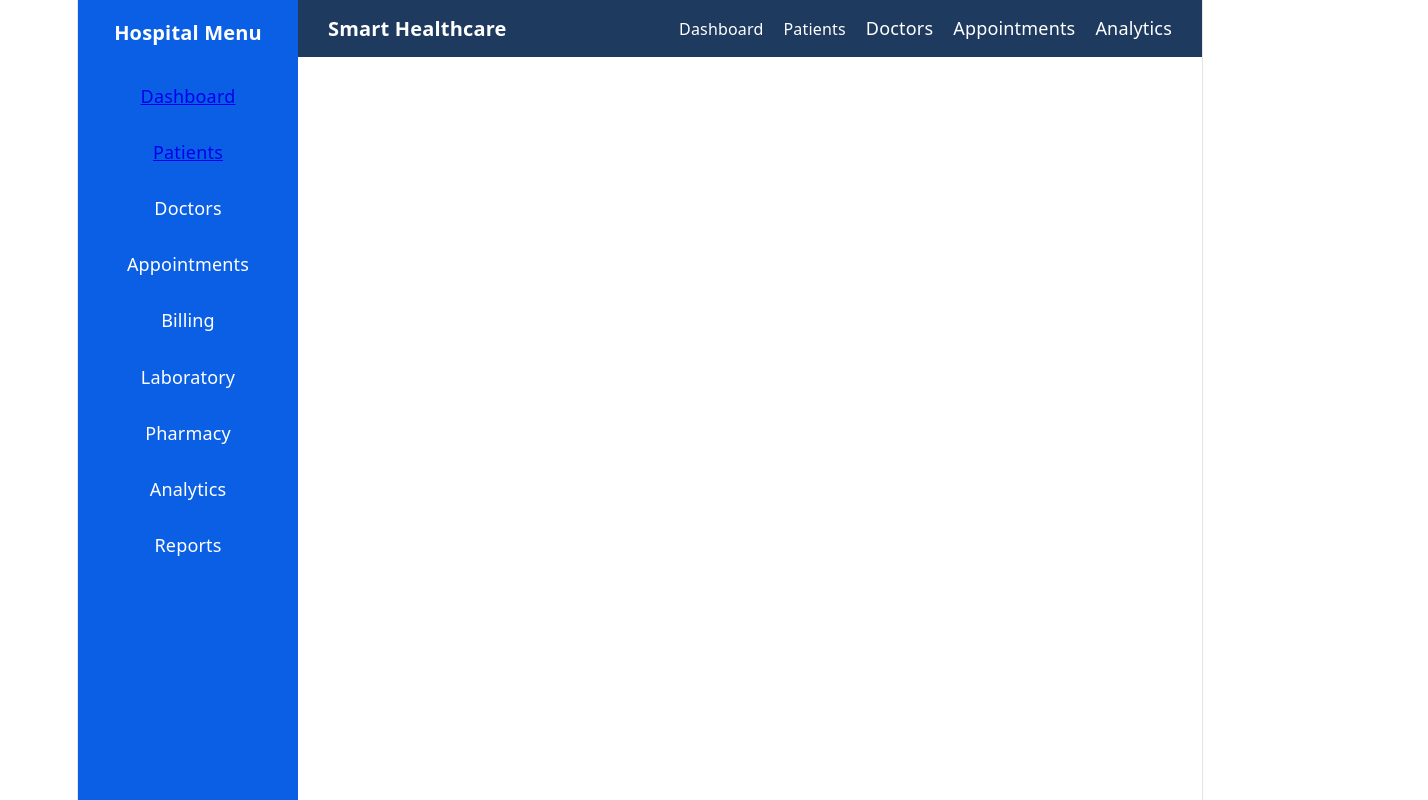
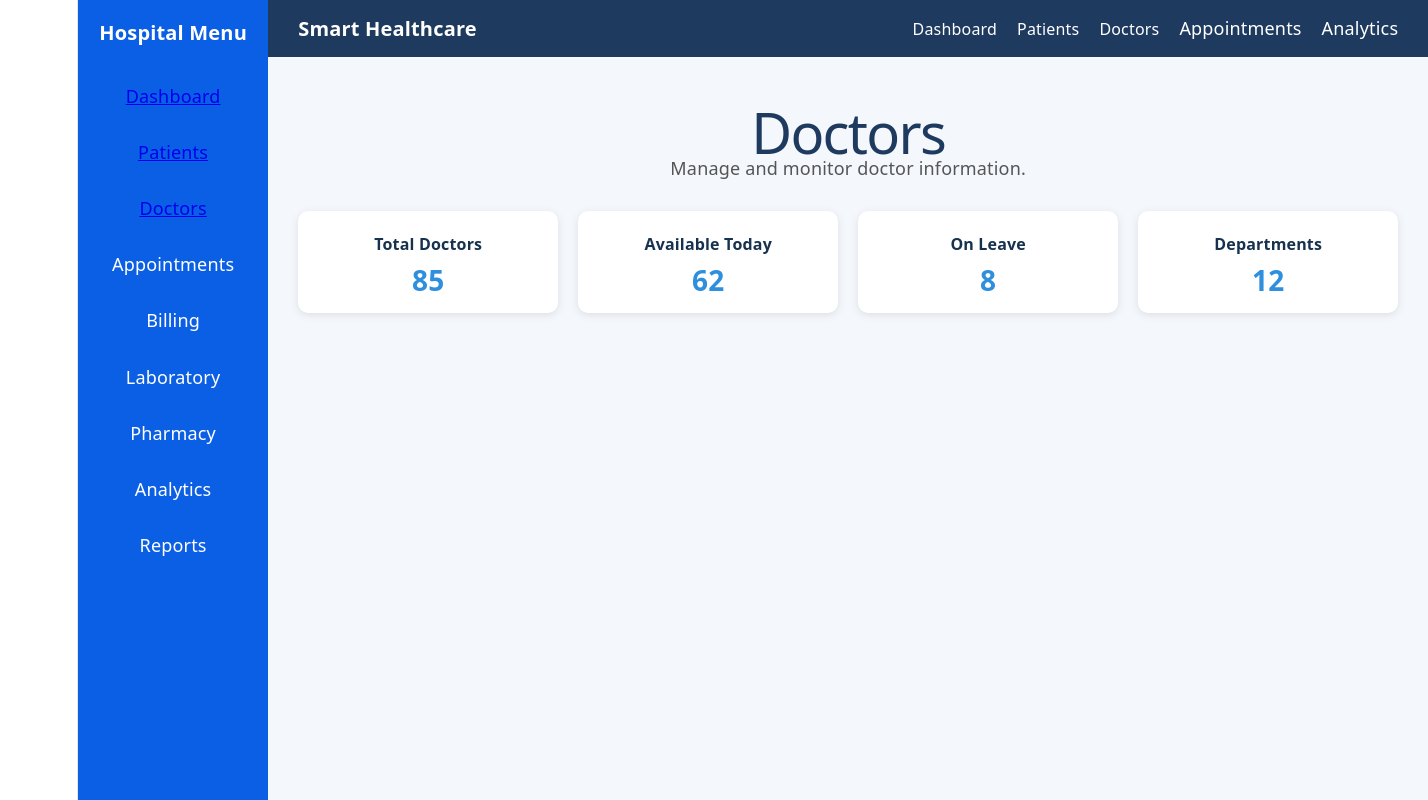
Before and after one commit to santhosh123san/smart-healthcare-management-analytics-platform, a React app in the folder frontend/: page /doctors in a window 1280 px wide. Shown: the top 800 px of the page, 1428 px wide, since content can reach past the window. Built offline with nearby package versions, Linux system fonts and the light colour scheme; the HTML template or start-up script is replaced by a standard one.

Commit message:
Day 6: Added Doctors page and navigation

```diff
--- a/frontend/src/App.jsx
+++ b/frontend/src/App.jsx
@@ -6,6 +6,7 @@ import Sidebar from "./components/Sidebar";
 
 import Dashboard from "./pages/Dashboard";
 import Patients from "./pages/Patients";
+import Doctors from "./pages/Doctors";
 
 function App() {
   return (
@@ -19,6 +20,7 @@ function App() {
           <Routes>
             <Route path="/" element={<Dashboard />} />
             <Route path="/patients" element={<Patients />} />
+            <Route path="/doctors" element={<Doctors />} />
           </Routes>
         </div>
       </div>
--- a/frontend/src/components/Navbar.jsx
+++ b/frontend/src/components/Navbar.jsx
@@ -18,7 +18,7 @@ function Navbar() {
         </li>
 
         <li>
-          <span>Doctors</span>
+          <Link to="/doctors">Doctors</Link>
         </li>
 
         <li>
--- a/frontend/src/components/Sidebar.jsx
+++ b/frontend/src/components/Sidebar.jsx
@@ -15,7 +15,10 @@ function Sidebar() {
           <Link to="/patients">Patients</Link>
         </li>
 
-        <li>Doctors</li>
+        <li>
+          <Link to="/doctors">Doctors</Link>
+        </li>
+
         <li>Appointments</li>
         <li>Billing</li>
         <li>Laboratory</li>
--- /dev/null
+++ b/frontend/src/pages/Doctors.jsx
@@ -0,0 +1,35 @@
+function Doctors() {
+  return (
+    <div className="dashboard">
+      <h1>Doctors</h1>
+
+      <p>
+        Manage and monitor doctor information.
+      </p>
+
+      <div className="kpi-container">
+        <div className="kpi-card">
+          <h3>Total Doctors</h3>
+          <p>85</p>
+        </div>
+
+        <div className="kpi-card">
+          <h3>Available Today</h3>
+          <p>62</p>
+        </div>
+
+        <div className="kpi-card">
+          <h3>On Leave</h3>
+          <p>8</p>
+        </div>
+
+        <div className="kpi-card">
+          <h3>Departments</h3>
+          <p>12</p>
+        </div>
+      </div>
+    </div>
+  );
+}
+
+export default Doctors;
```
Also changed, not shown: 4 other files (tests, documents, lock files or other folders).
